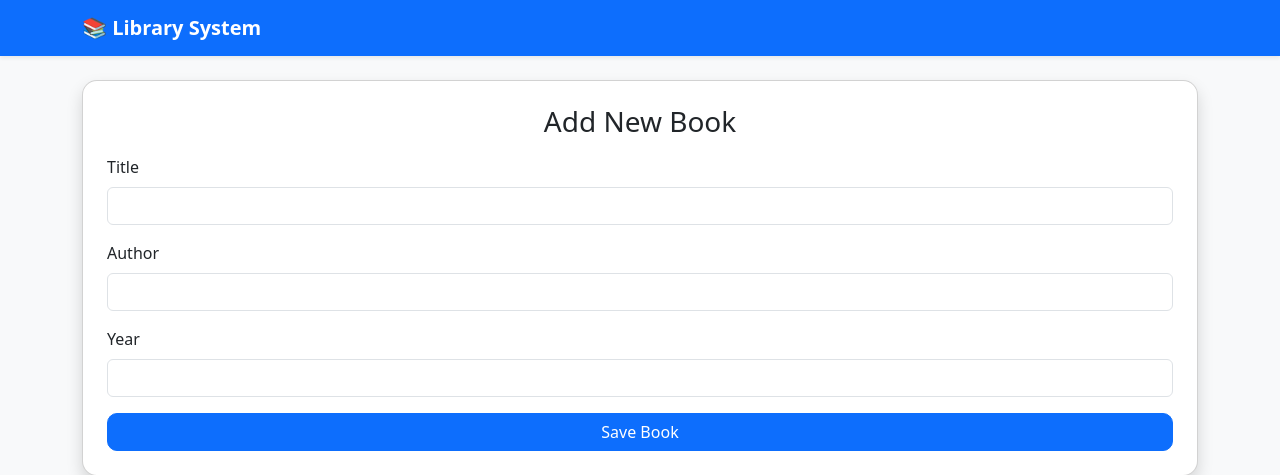
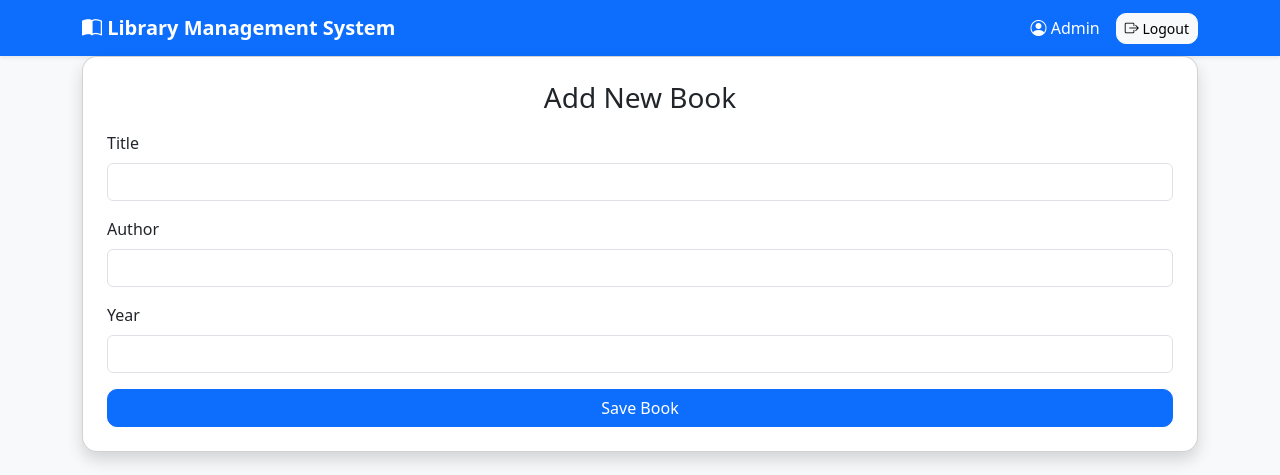
Before and after one commit to Kaush-05-Sar/Library-Management-System, a Flask app: page /add in a window 1280 px wide. Shown: the top 475 px of the page. Run offline with Flask 3, Linux system fonts and the light colour scheme; a user stored in the database is signed in.

Commit message:
Enhance base.html with Bootstrap Icons and navbar updates
Added Bootstrap Icons for enhanced UI elements and improved navbar structure.

```diff
--- a/templates/base.html
+++ b/templates/base.html
@@ -4,6 +4,7 @@
   <meta charset="UTF-8">
   <title>{{ title or "Library Management" }}</title>
   <link href="https://cdn.jsdelivr.net/npm/bootstrap@5.3.2/dist/css/bootstrap.min.css" rel="stylesheet">
+  <link rel="stylesheet" href="https://cdn.jsdelivr.net/npm/bootstrap-icons@1.11.3/font/bootstrap-icons.min.css">
   <style>
     body { background-color: #f8f9fa; }
     .navbar { background-color: #0d6efd; }
@@ -14,11 +15,32 @@
   </style>
 </head>
 <body>
-  <nav class="navbar navbar-expand-lg mb-4 shadow-sm">
+  <nav class="navbar navbar-expand-lg shadow-sm">
     <div class="container">
-      <a class="navbar-brand" href="{{ url_for('index') }}">📚 Library System</a>
+
+        <a class="navbar-brand" href="{{ url_for('index') }}">
+            <i class="bi bi-book-half"></i>
+            Library Management System
+        </a>
+
+        {% if session.get('user_id') %}
+        <div class="d-flex align-items-center">
+
+            <span class="text-white me-3">
+                <i class="bi bi-person-circle"></i>
+                {{ session.get('role')|capitalize }}
+            </span>
+
+            <a href="{{ url_for('logout') }}" class="btn btn-light btn-sm">
+                <i class="bi bi-box-arrow-right"></i>
+                Logout
+            </a>
+
+        </div>
+        {% endif %}
+
     </div>
-  </nav>
+</nav>
 
   <div class="container mb-5">
     {% block content %}{% endblock %}
```
